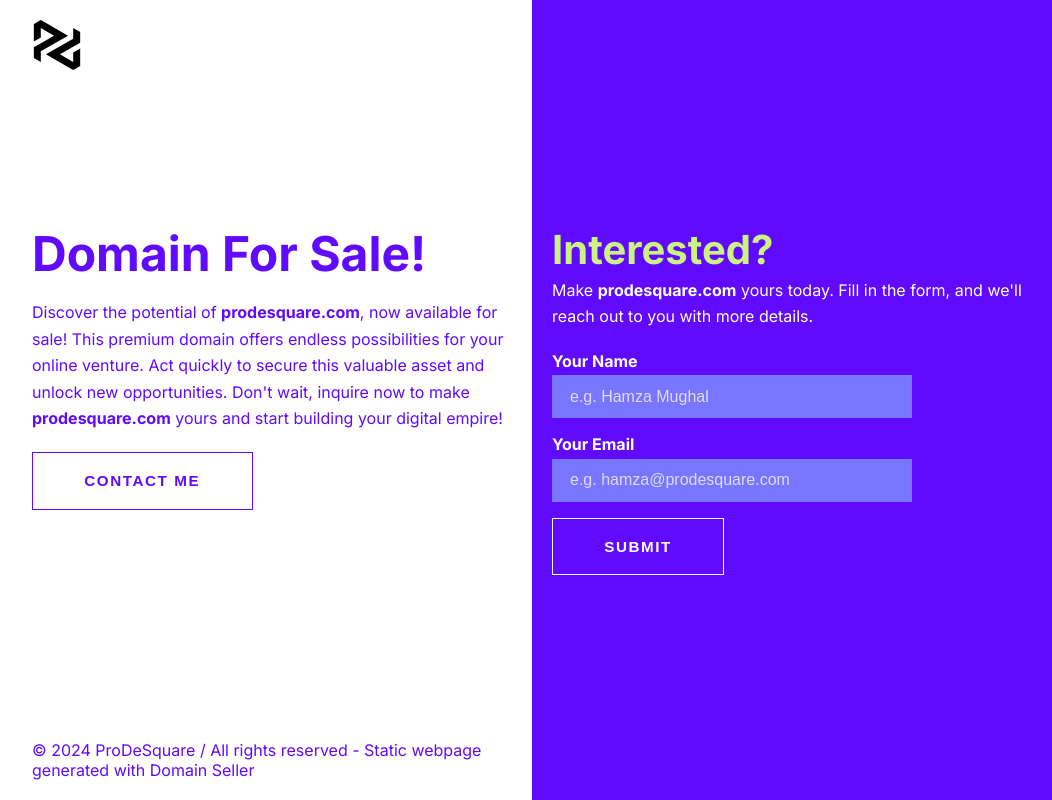
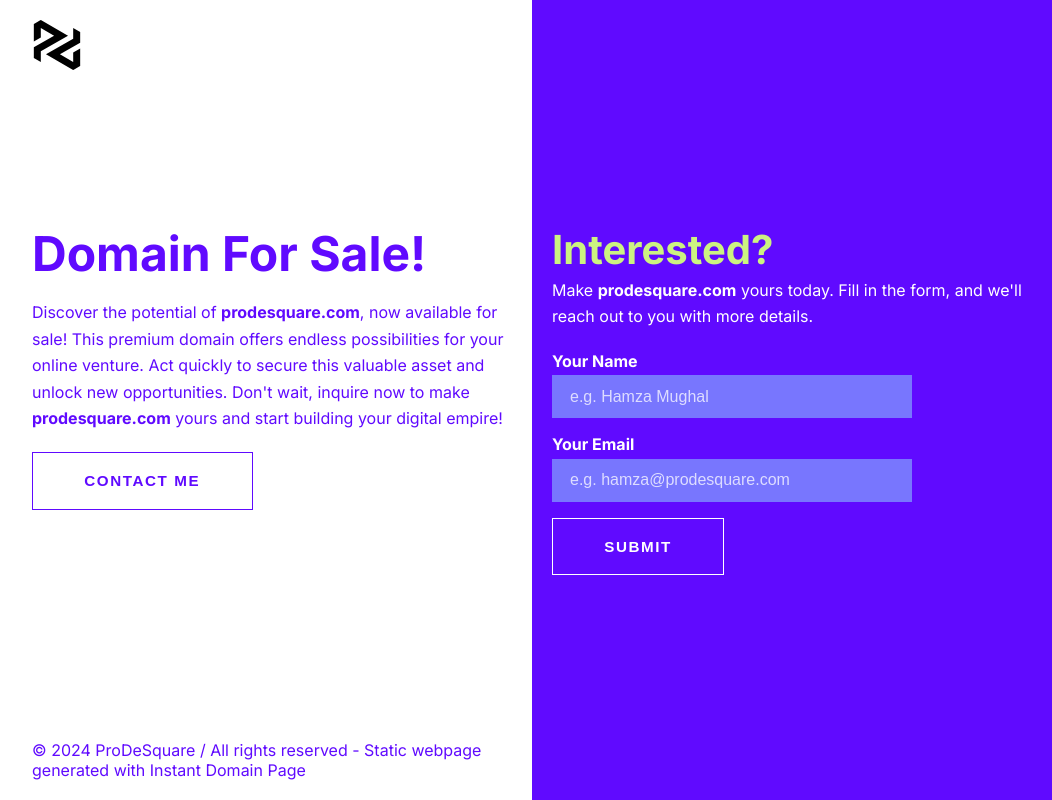
Before and after one commit to ProDeSquare/InstantDomainPage, a Preact app: page / in a window 1280 px wide. Shown: the whole page, without its empty margins (108-1160 px from the left). Built offline with nearby package versions, Linux system fonts and the light colour scheme.

Commit message:
updated footer

```diff
--- a/src/components/sections/Footer.tsx
+++ b/src/components/sections/Footer.tsx
@@ -2,7 +2,14 @@ const Footer = (): JSX.Element => (
   <footer>
     &copy; {new Date().getFullYear()}{" "}
     <a href="https://prodesquare.com">ProDeSquare</a> / All rights reserved -
-    Static webpage generated with <a href="#">Domain Seller</a>
+    Static webpage generated with{" "}
+    <a
+      href="https://github.com/ProDeSquare/InstantDomainPage"
+      target="_blank"
+      rel="noreferrer"
+    >
+      Instant Domain Page
+    </a>
   </footer>
 );
 
```
